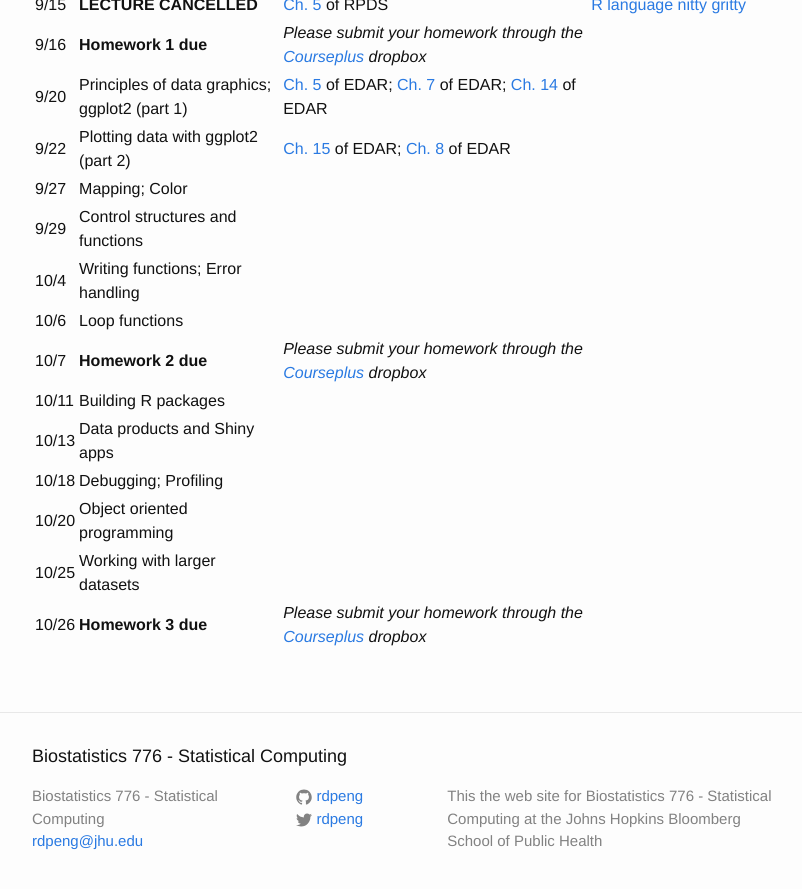
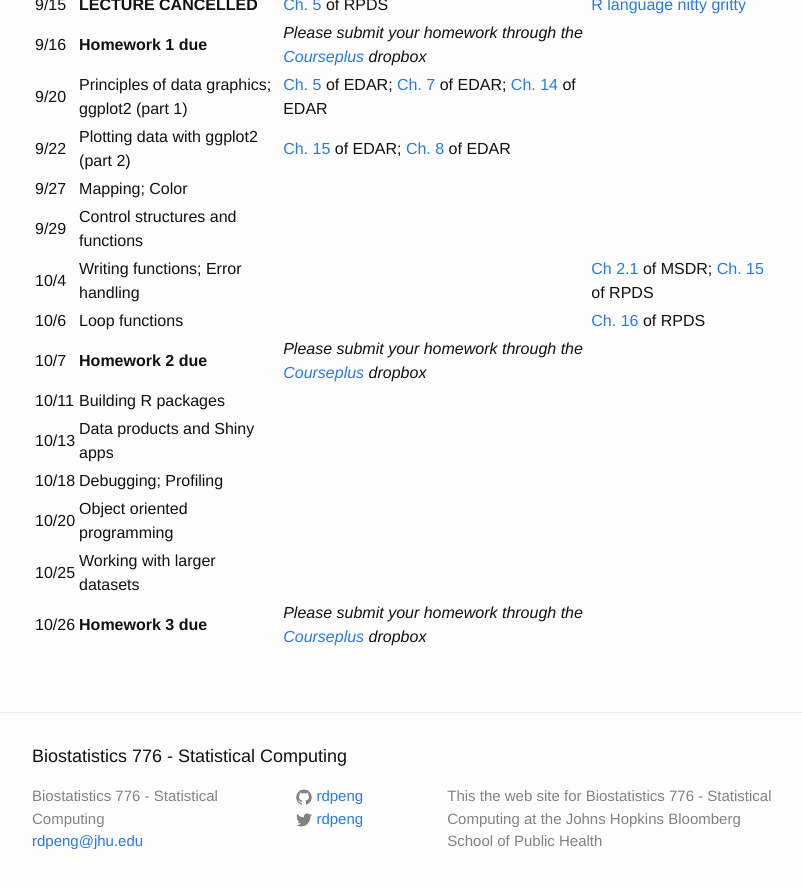
Before and after one commit to Max201510/Biostat776, a Jekyll site: the page built from schedule.md, in a window 1280 px wide and 900 px high, scrolled down 719 px. Shown: the top 889 px of the window, without its empty margins (238-1040 px from the left). Built offline with Jekyll 4.4.1, drawn with Linux system fonts in a browser that asks for light colours.

Commit message:
Add more book reading

```diff
--- a/schedule.md
+++ b/schedule.md
@@ -26,8 +26,8 @@ Textbook key
 9/22 | Plotting data with ggplot2 (part 2)| [Ch. 15](https://bookdown.org/rdpeng/exdata/the-ggplot2-plotting-system-part-2.html) of EDAR; [Ch. 8](https://bookdown.org/rdpeng/exdata/graphics-devices.html) of EDAR |
 9/27 | Mapping; Color | |
 9/29 | Control structures and functions| |
-10/4 | Writing functions; Error handling| |
-10/6 | Loop functions| |
+10/4 | Writing functions; Error handling| | [Ch 2.1](http://rdpeng.github.io/RProgDA/functions.html) of MSDR; [Ch. 15](https://bookdown.org/rdpeng/rprogdatascience/functions.html) of RPDS
+10/6 | Loop functions| | [Ch. 16](https://bookdown.org/rdpeng/rprogdatascience/loop-functions.html) of RPDS
 10/7 | **Homework 2 due** | *Please submit your homework through the [Courseplus](https://courseplus.jhu.edu) dropbox* |
 10/11 | Building R packages | |
 10/13 | Data products and Shiny apps | |
```
